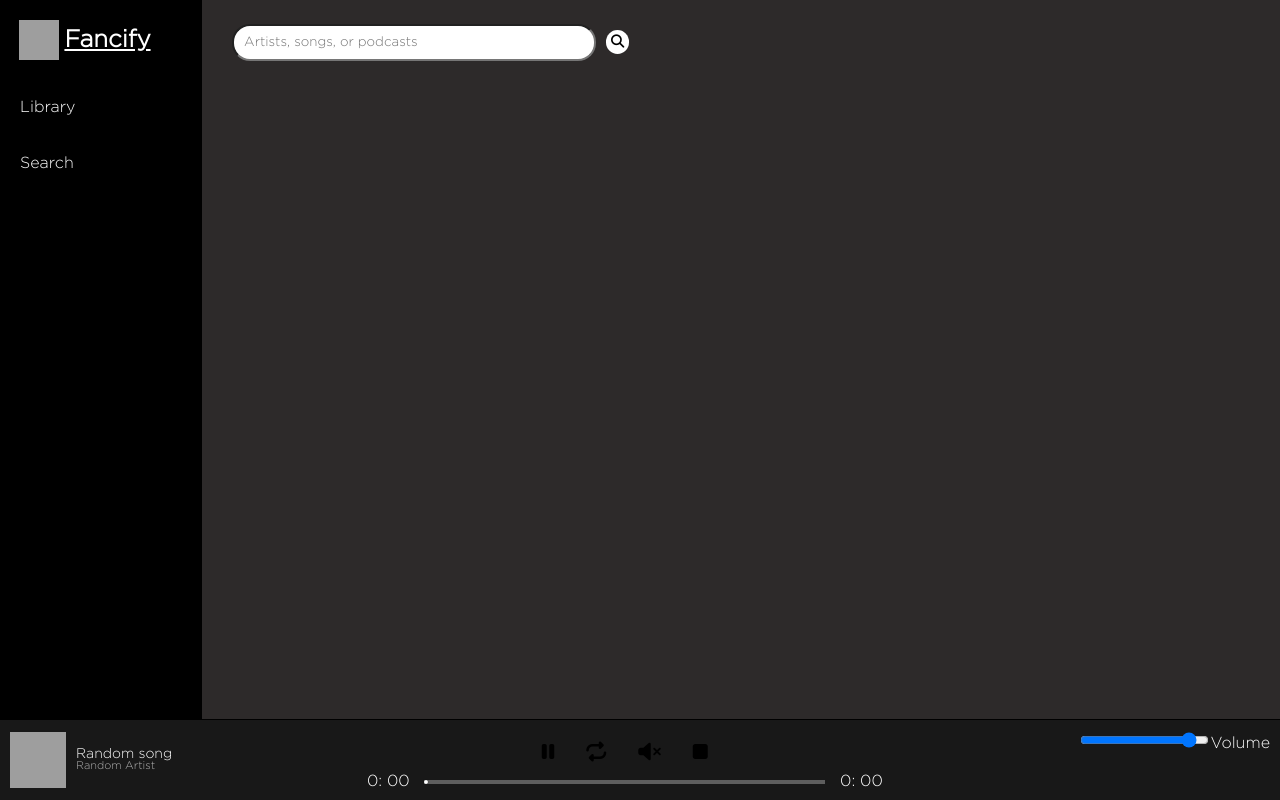
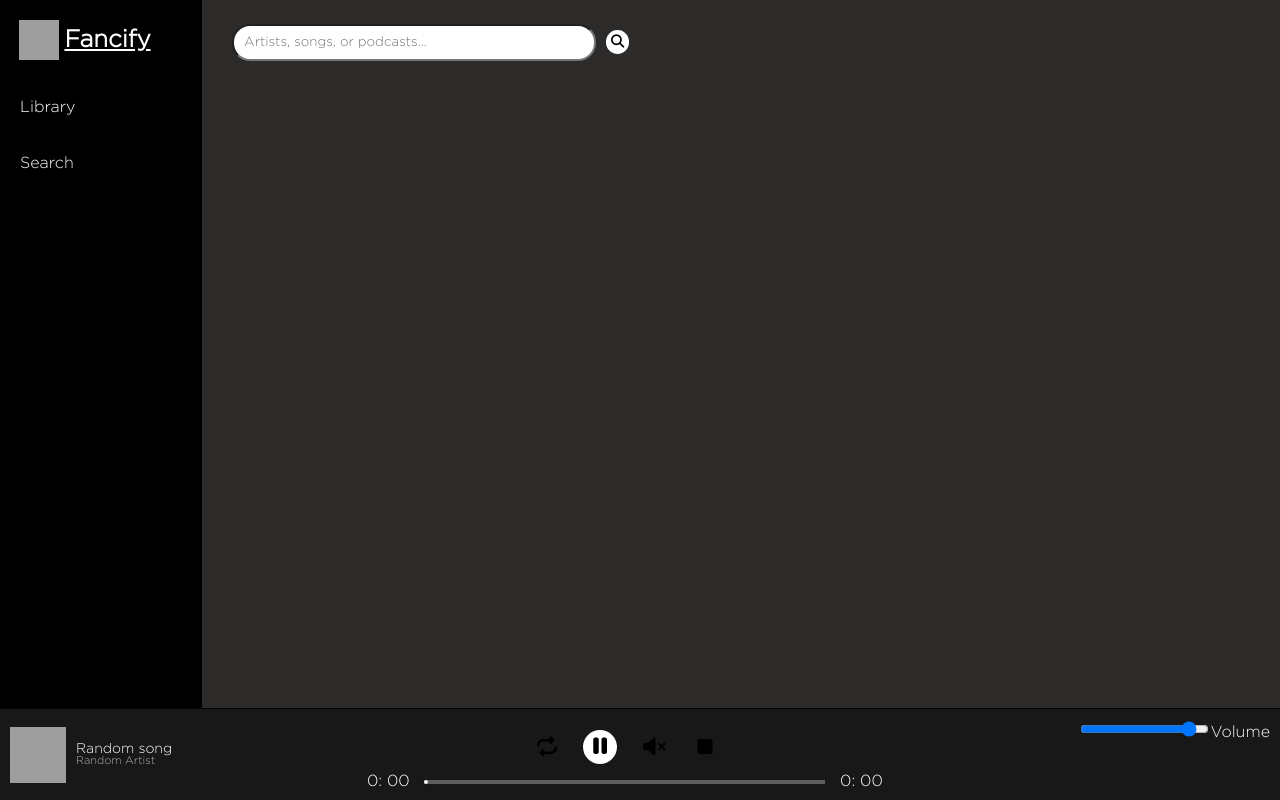
Before and after one commit to RoeeFurman/Fancify, a React (Create React App) app: page /#/screen/search in a window 1280 px wide. Built offline with nearby package versions, Linux system fonts and the light colour scheme; grey boxes are pictures that could not be loaded.

Commit message:
Feat: 'enter key' and focus input search

```diff
--- a/src/components/Player.jsx
+++ b/src/components/Player.jsx
@@ -86,18 +86,18 @@ export const Player = ({ song }) => {
             height="1px"
             width="1px"
           />
-          <button onClick={() => setPlaying(!isPlaying)}>
-            {isPlaying ? (
-              <i class="fa-solid fa-pause"></i>
-            ) : (
-              <i class="fa-solid fa-play"></i>
-            )}
-          </button>
           <button onClick={() => setLooping(!isLooping)}>
             {isLooping ? (
               <i class="fa-solid fa-xmark"></i>
             ) : (
               <i class="fa-solid fa-repeat"></i>
+            )}
+          </button>
+          <button className="play" onClick={() => setPlaying(!isPlaying)}>
+            {isPlaying ? (
+              <i class="fa-solid fa-pause"></i>
+            ) : (
+              <i class="fa-solid fa-play"></i>
             )}
           </button>
           <button onClick={() => setMute()}>
--- a/src/components/SearchBar.jsx
+++ b/src/components/SearchBar.jsx
@@ -1,7 +1,16 @@
-import React, { useState } from "react";
+import React, { useEffect, useState, useRef } from "react";
 
 export const SearchBar = ({ getResults }) => {
   const [song, setSong] = useState("");
+  const searchInput = useRef();
+
+  useEffect(() => {
+    searchInput.current.focus();
+  }, []);
+
+  const searchByKeyboard = (key) => {
+    if (key === "Enter") getResults(song);
+  };
 
   return (
     <div className="search-bar">
@@ -9,8 +18,10 @@ export const SearchBar = ({ getResults }) => {
         <input
           name="text"
           value={song}
+          onKeyUp={(e) => searchByKeyboard(e.key)}
           onChange={(e) => setSong(e.target.value)}
-          placeholder="Artists, songs, or podcasts"
+          placeholder="Artists, songs, or podcasts..."
+          ref={searchInput}
         />
         <button className="search-btn" onClick={() => getResults(song)}>
           <i class="fa-solid fa-magnifying-glass"></i>
--- a/src/styles/components/_player.scss
+++ b/src/styles/components/_player.scss
@@ -64,6 +64,16 @@
                 background: none;
                 border: none;
                 font-size: 20px;
+            }
+
+            .play {
+                background-color: $main-white;
+                border-radius: 50%;
+                padding: 5px;
+                width: 34px;
+                font-size: 22px;
+                text-align: center;
+                left: 50px;
             }
         }
 
--- a/src/styles/pages/_searchpage.scss
+++ b/src/styles/pages/_searchpage.scss
@@ -5,7 +5,7 @@
     padding: 10px;
 
     .title {
-        padding: 5px;
+        padding: 15px 25px;
         color: white;
         font-weight: 900;
         font-size: 24px;
@@ -17,7 +17,7 @@
         min-height: 56px;
         max-width: 600px;
         overflow: visible;
-        margin: 5px 0px 0 0;
+        margin: 5px 5px 0 30px;
         display: flex;
         align-items: center;
         padding: 10px;
@@ -29,16 +29,30 @@
 
         .result-titles {
             margin-left: 10px;
+            cursor: pointer;
+
 
             h2 {
                 max-width: 400px;
                 font-size: 16px;
                 font-weight: 600;
                 line-height: 24px;
+                white-space: nowrap;
+                overflow: hidden;
+                text-overflow: ellipsis;
+
+
+                &:hover {
+                    text-decoration: underline;
+                }
             }
 
             h3 {
                 font-size: 14px;
+                white-space: nowrap;
+                overflow: hidden;
+                text-overflow: ellipsis;
+                color: $player-scnd-txt;
             }
         }
     }
```
